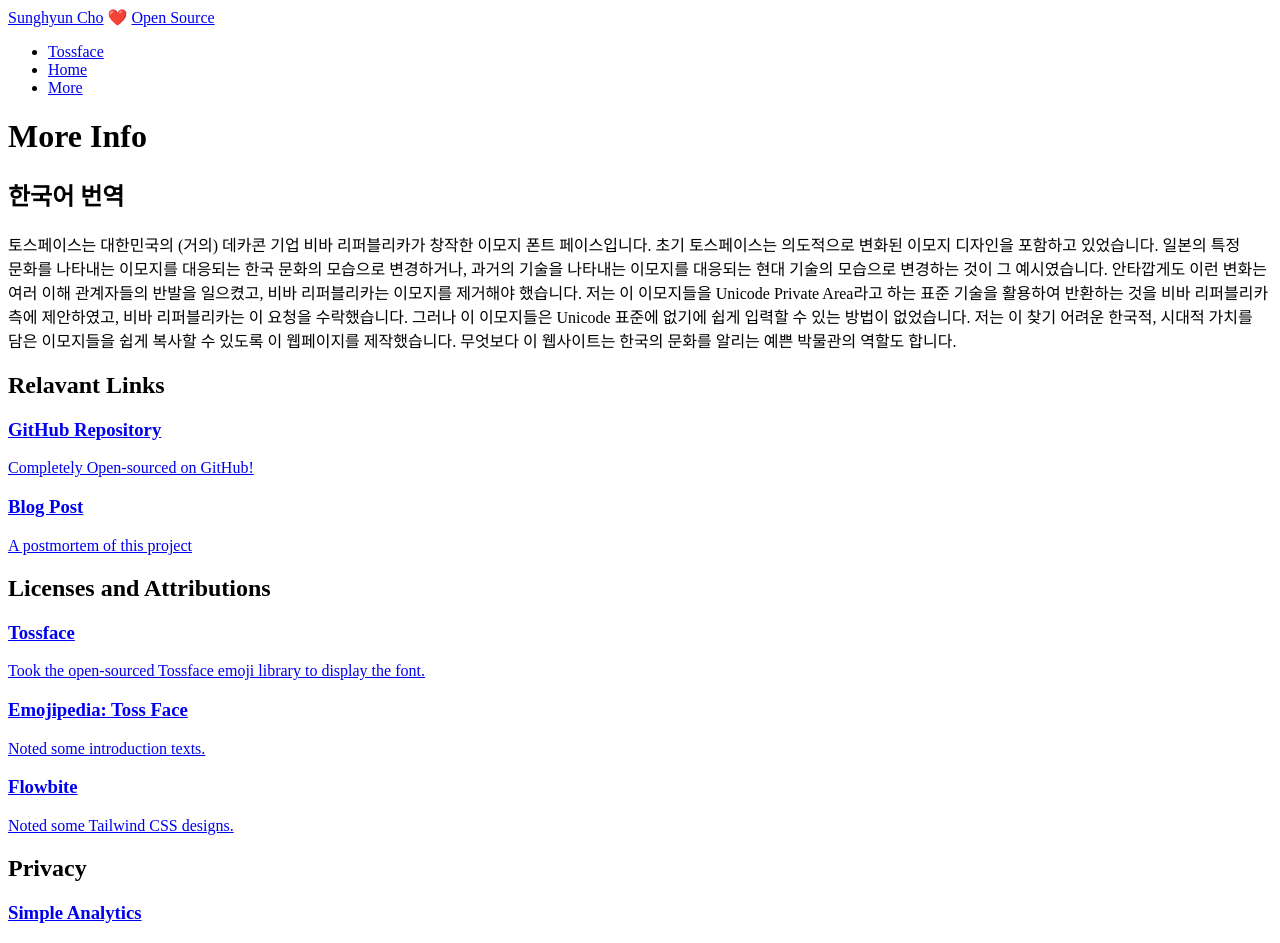
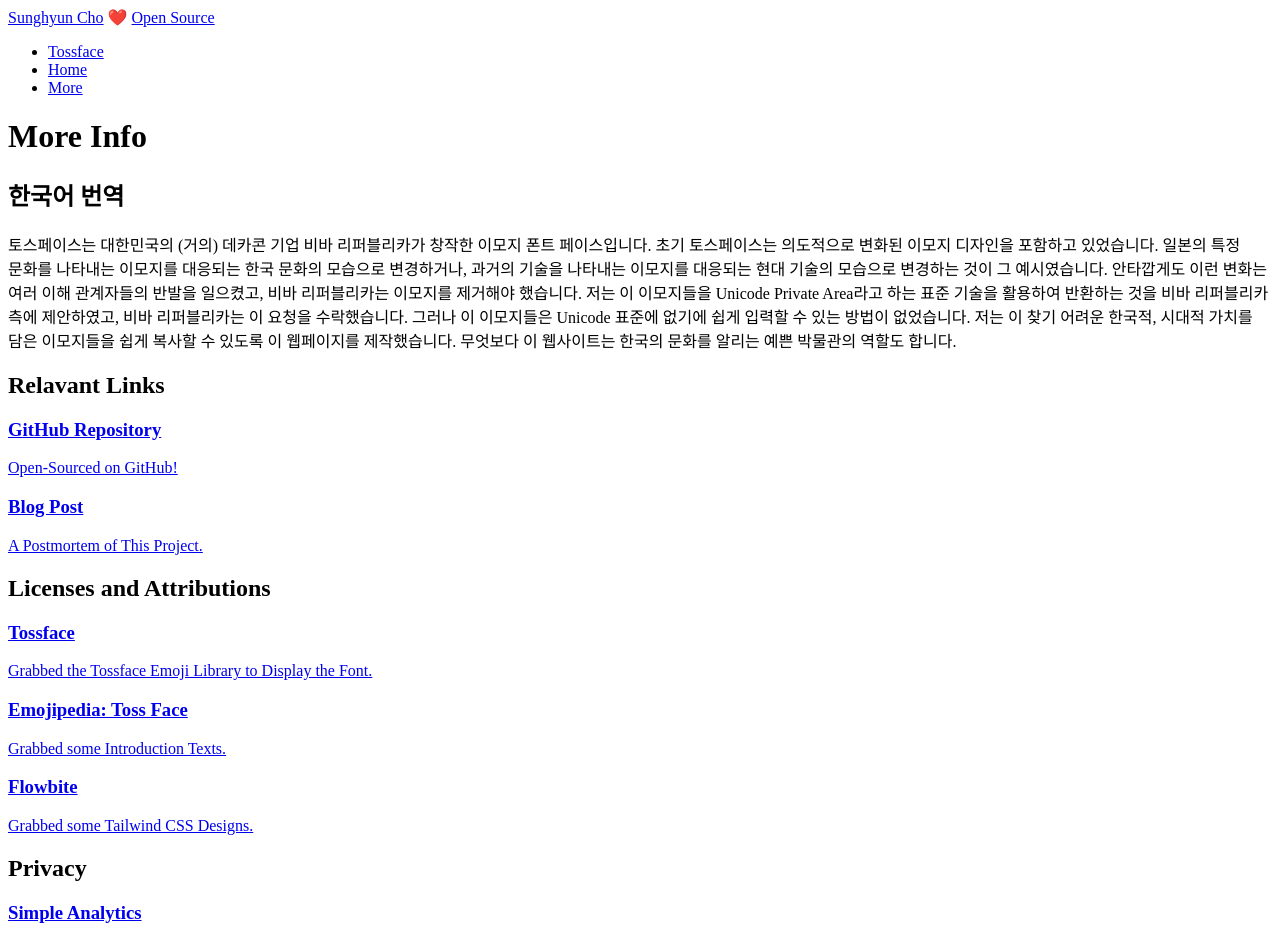
Before and after one commit to anaclumos/tossface-playground, a Next.js app: page /more in a window 1280 px wide. Shown: the top 943 px of the page. Built offline with nearby package versions, Linux system fonts and the light colour scheme; a web font is replaced by a local one.

Commit message:
auto-commit.

```diff
--- a/pages/more.tsx
+++ b/pages/more.tsx
@@ -25,9 +25,9 @@ const licenses = () => {
         <ListItem
           title='GitHub Repository'
           url='https://github.com/anaclumos/tossface-playground'
-          text='Completely Open-sourced on GitHub!'
+          text='Open-Sourced on GitHub!'
         />
-        <ListItem title='Blog Post' url='https://cho.sh/blog/92B47B' text='A postmortem of this project' />
+        <ListItem title='Blog Post' url='https://cho.sh/blog/92B47B' text='A Postmortem of This Project.' />
       </div>
 
       <h2 className='py-2 mt-4 text-2xl font-semibold text-slate-900 dark:text-white'>Licenses and Attributions</h2>
@@ -35,14 +35,14 @@ const licenses = () => {
         <ListItem
           title='Tossface'
           url='https://toss.im/tossface/copyright'
-          text='Took the open-sourced Tossface emoji library to display the font.'
+          text='Grabbed the Tossface Emoji Library to Display the Font.'
         />
         <ListItem
           title='Emojipedia: Toss Face'
           url='https://emojipedia.org/toss-face/'
-          text='Noted some introduction texts.'
+          text='Grabbed some Introduction Texts.'
         />
-        <ListItem title='Flowbite' url='https://flowbite.com/' text='Noted some Tailwind CSS designs.' />
+        <ListItem title='Flowbite' url='https://flowbite.com/' text='Grabbed some Tailwind CSS Designs.' />
       </div>
       <h2 className='py-2 mt-4 text-2xl font-semibold text-slate-900 dark:text-white'>Privacy</h2>
       <div className='grid grid-cols-1 gap-4 md:grid-cols-2 lg:grid-cols-3'>
```
